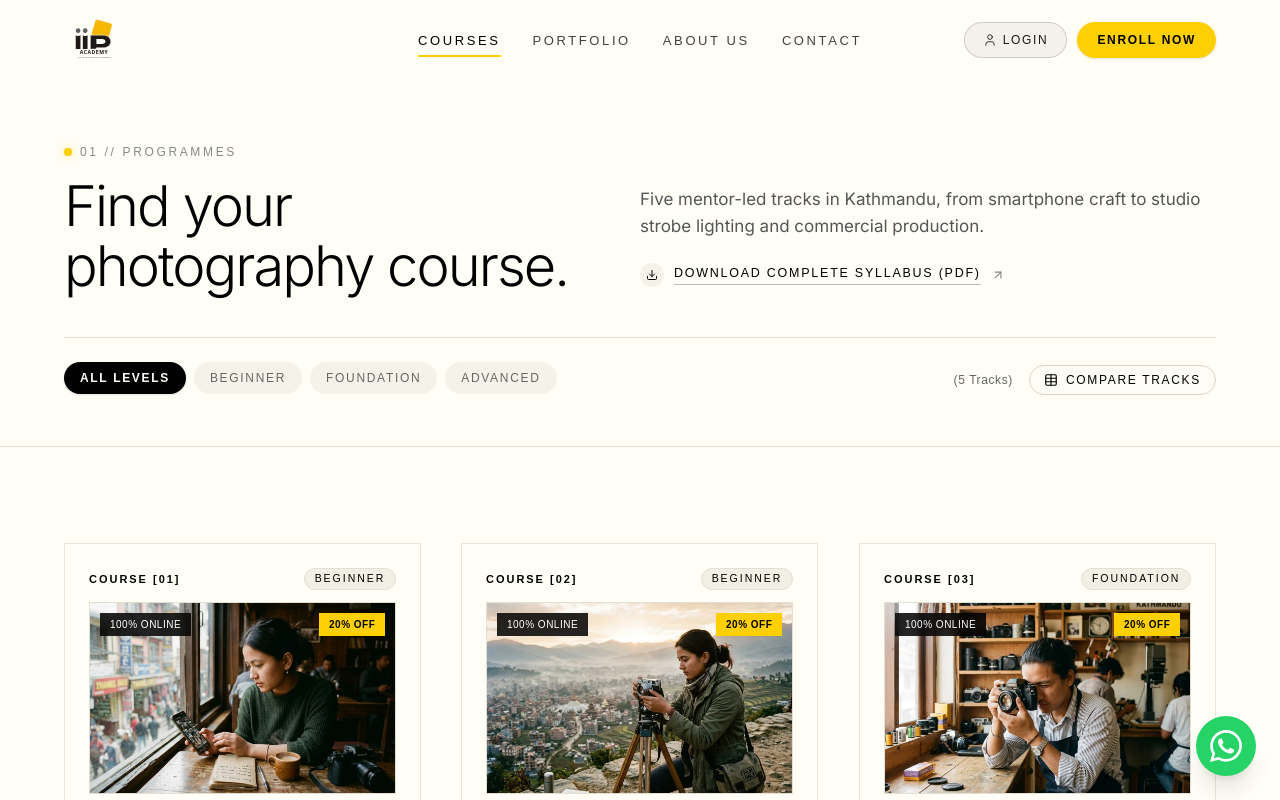
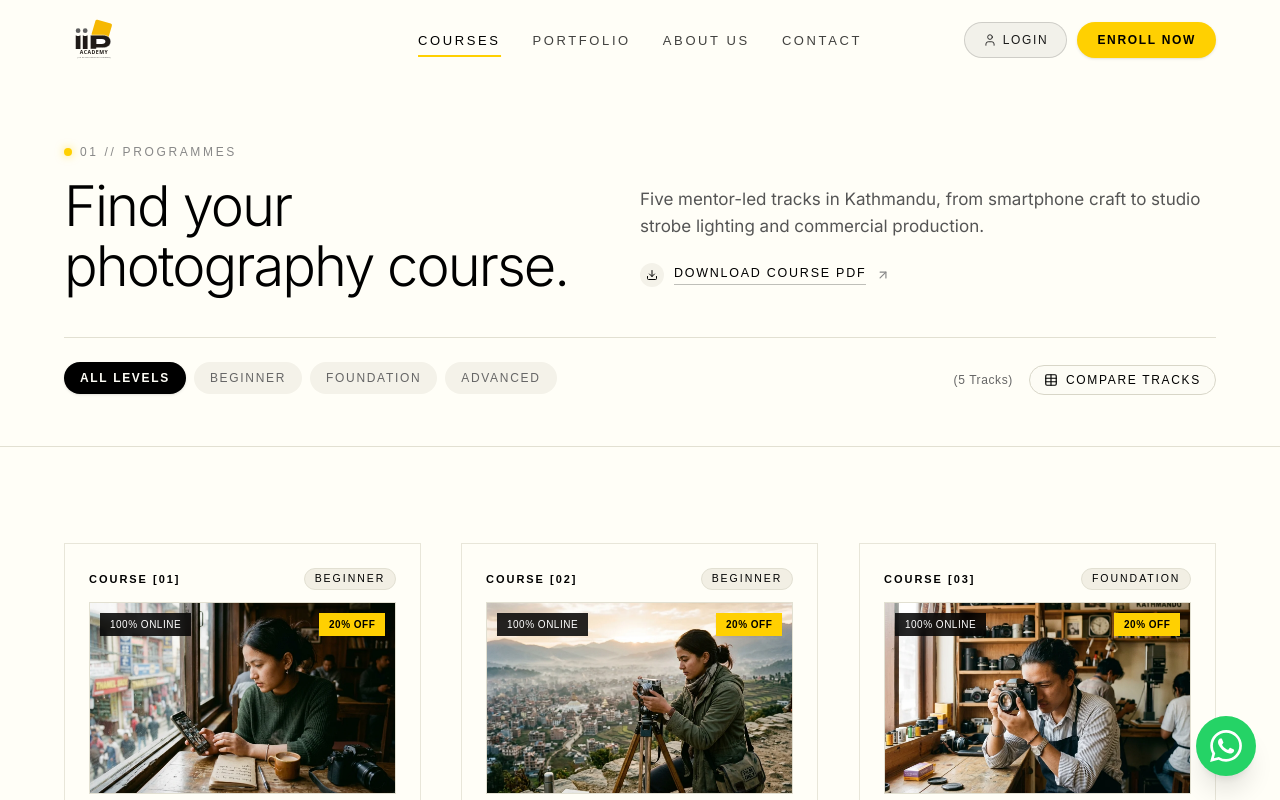
Before and after one commit to Kaushallrai/iipnepal, a Next.js app: page /courses in a window 1280 px wide. Shown: the top 800 px of the page. Built offline with nearby package versions, Linux system fonts and the light colour scheme; a web font is replaced by a local one.

Commit message:
fix(courses): harmonize prospectus download button label in hero

```diff
--- a/src/components/courses/CoursesHero.tsx
+++ b/src/components/courses/CoursesHero.tsx
@@ -55,13 +55,13 @@ export default function CoursesHero({
               target="_blank"
               rel="noopener noreferrer"
               className="group inline-flex items-center gap-2 sm:gap-2.5 text-black hover:text-[#ca8a04] transition-colors duration-200 no-underline cursor-pointer select-none min-h-[44px] py-1 max-w-full"
-              aria-label="Download Complete Course Syllabus (PDF)"
+              aria-label="Download Course PDF"
             >
               <span className="w-6 h-6 rounded-full bg-[#f4f2e9] group-hover:bg-[#ffd001] flex items-center justify-center transition-colors shrink-0">
                 <Download className="w-3 h-3 text-black transition-transform group-hover:translate-y-0.5" />
               </span>
               <span className="font-mono text-[11px] sm:text-xs md:text-[12.5px] uppercase tracking-[0.1em] sm:tracking-[0.14em] font-medium border-b border-black/25 group-hover:border-[#ca8a04] pb-0.5 whitespace-nowrap">
-                Download <span className="hidden sm:inline">Complete </span>Syllabus (PDF)
+                Download Course PDF
               </span>
               <ArrowUpRight className="w-3.5 h-3.5 text-[#888888] group-hover:text-[#ca8a04] group-hover:translate-x-0.5 group-hover:-translate-y-0.5 transition-all shrink-0" />
             </a>
```
Also changed, not shown: 1 other file (tests, documents, lock files or other folders).
